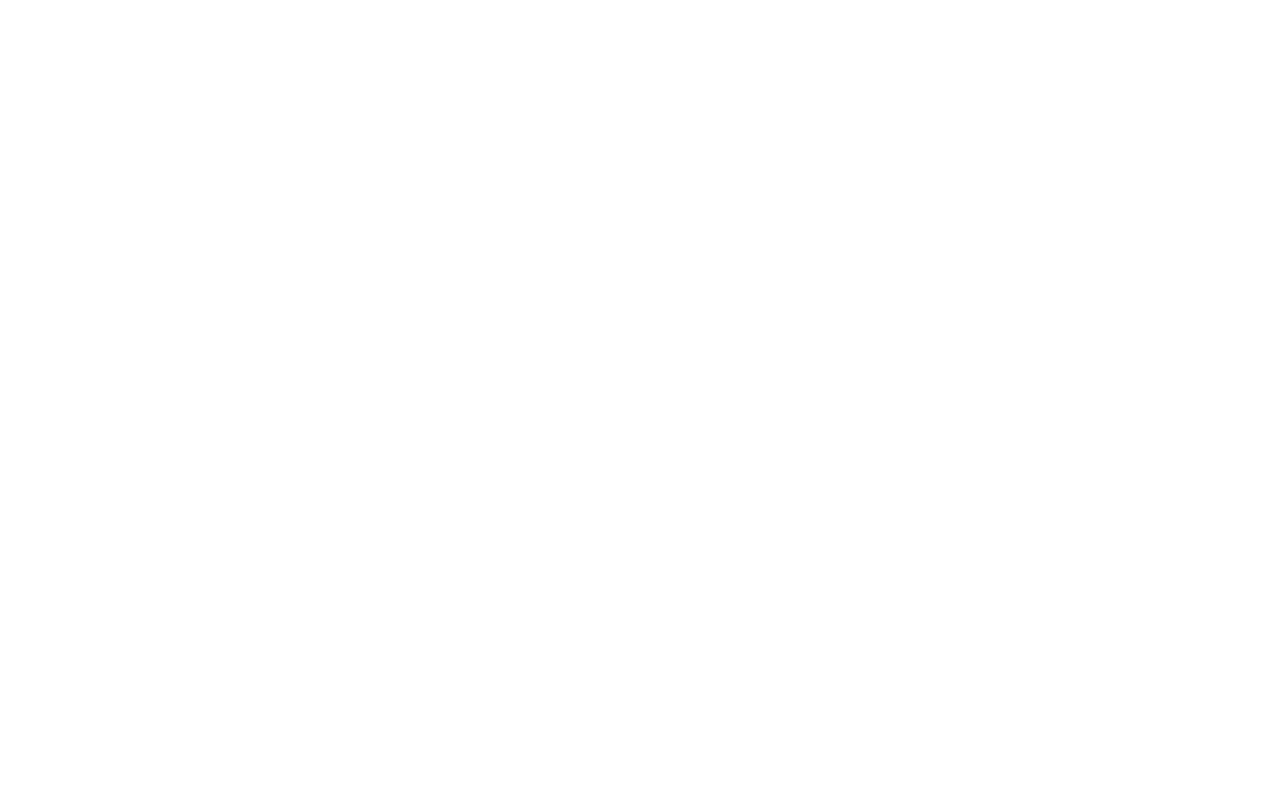
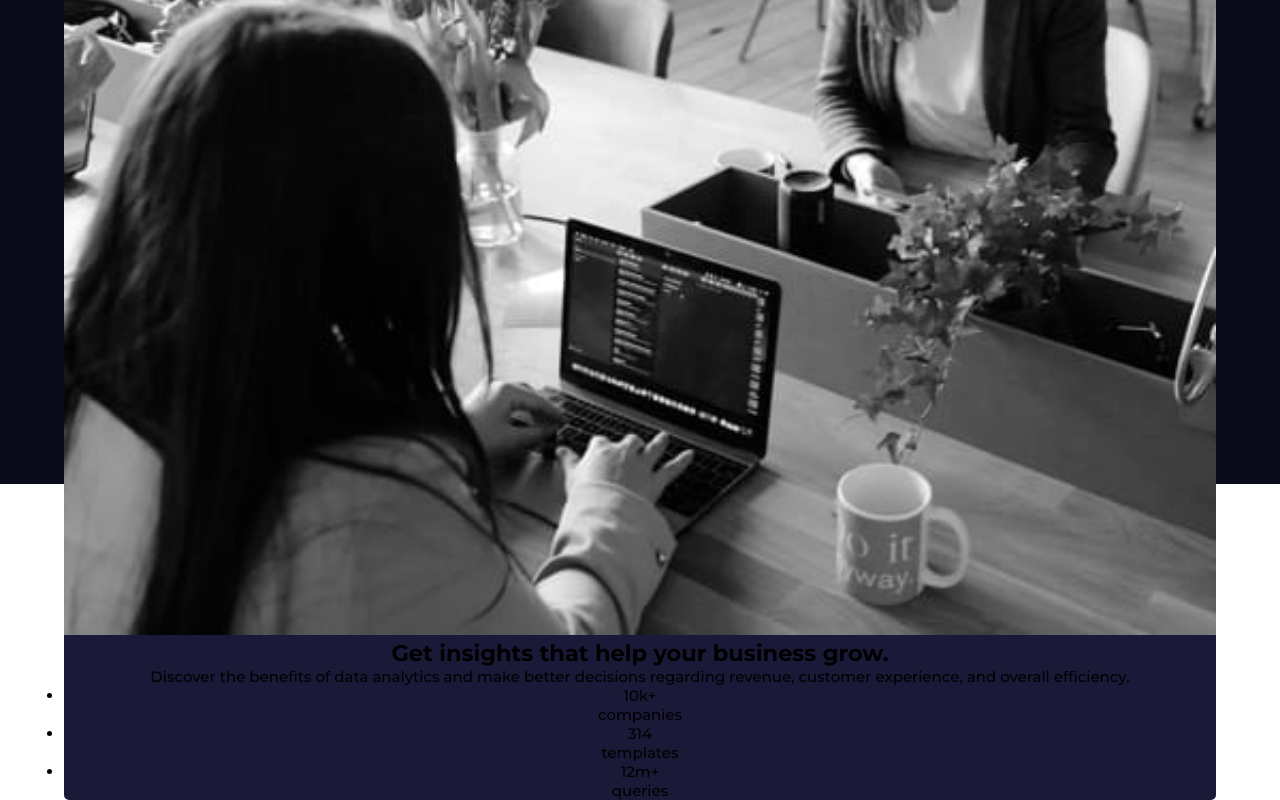
Before and after one commit to alexanderivanov2/Frontend-Mentor-Challanges, a React (Create React App) app in the folder frontend-mentor/: page /newbie/stats-preview-card in a window 1280 px wide. Shown: the part 402-1202 px from the top of the page. Before the commit the page ends 800 px from the top, so only its background shows below. Built offline with nearby package versions, Linux system fonts and the light colour scheme.

Commit message:
create html skeleton

```diff
--- a/frontend-mentor/src/components/newbieSection/statsPreviewCard/StatsPreviewCard.js
+++ b/frontend-mentor/src/components/newbieSection/statsPreviewCard/StatsPreviewCard.js
@@ -1,10 +1,30 @@
 import styles from './StatsPreviewCard.module.scss';
-
+import imgMobile from './img/image-header-mobile.jpg';
+import imgDesktop from './img/image-header-desktop.jpg';
 
 function StatsPreviewCard() {
     return (
-        <>
-        </>
+        <section className={styles.previewCardPage}>
+            <article className={styles.previewCard}>
+                {window.screen.width < 750
+                    ?
+                        <img className={styles.previewCard__img} src={imgMobile} alt='stats preview card Mobile'/>
+                    :
+                        <img className={styles.previewCard__img} src={imgDesktop} alt='stats preview card Desktop'/>
+                }
+
+                <h2 className={styles.previewCard__header}>Get <span>insights</span> that help your business grow.</h2>
+                <p className={styles.previewCard__description}>
+                    Discover the benefits of data analytics and make better decisions regarding revenue, customer
+                    experience, and overall efficiency.
+                </p>
+                <ul className={styles.previewCard__stats_list}>
+                    <li><p>10k+</p><p>companies</p></li>
+                    <li><p>314</p><p>templates</p></li>
+                    <li><p>12m+</p><p>queries</p></li>
+                </ul>
+            </article>
+        </section>
     );
 }
 
--- a/frontend-mentor/src/components/newbieSection/statsPreviewCard/StatsPreviewCard.module.scss
+++ b/frontend-mentor/src/components/newbieSection/statsPreviewCard/StatsPreviewCard.module.scss
@@ -1 +1,22 @@
 @import 'variables';
+
+.previewCardPage {
+    background-color: $Very-dark-blue-main-background;
+    font-size: $body-font-size;
+    width: 100%;
+    height: 100vh;
+}
+
+.previewCard {
+    width: 90%;
+    background-color: $Dark-desaturated-blue-card-background;
+    margin: auto;
+    border-bottom-left-radius: 5px;
+    border-bottom-right-radius: 5px;
+    text-align: center;
+
+    &__img {
+        width: 100%;
+        color: $Soft-violet-accent;
+    }
+}
```
